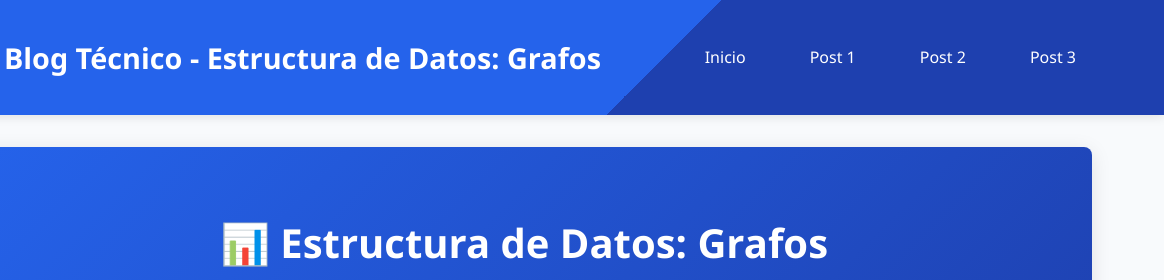
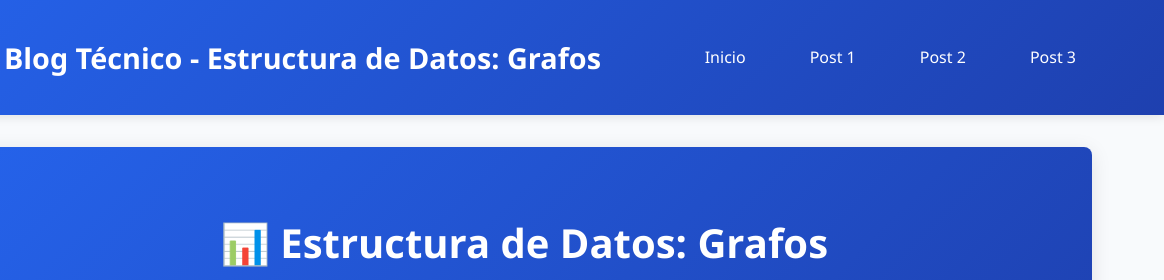
Before and after one commit to dkramirezg/Blog-Estructura-de-Datos-Grafos, a plain HTML site: page index.html in a window 1280 px wide. Shown: the top 280 px of the page, 116-1280 px from the left. Drawn offline with Linux system fonts and the light colour scheme.

Commit message:
styles.css

```diff
--- a/css/styles.css
+++ b/css/styles.css
@@ -36,7 +36,7 @@ body {
    ============================================ */
 
 header {
-    background: linear-gradient(135deg, var(--primary-color) 60%, var(--secondary-color) 10%);
+    background: linear-gradient(135deg, var(--primary-color) 0%, var(--secondary-color) 100%);
     color: white;
     padding: 2rem 0;
     box-shadow: 0 2px 10px rgba(0, 0, 0, 0.1);
```
